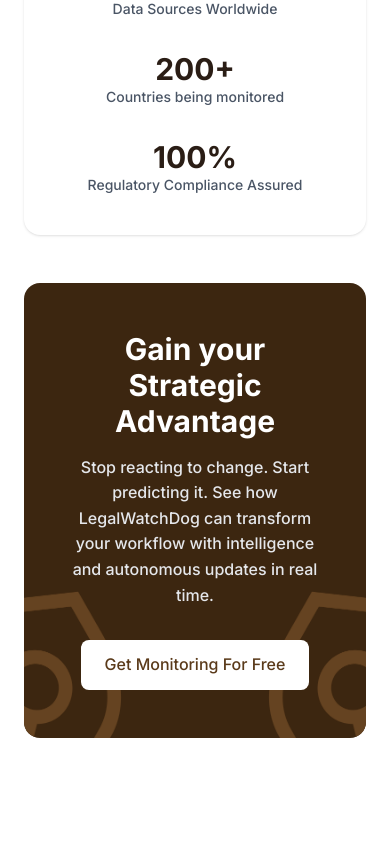
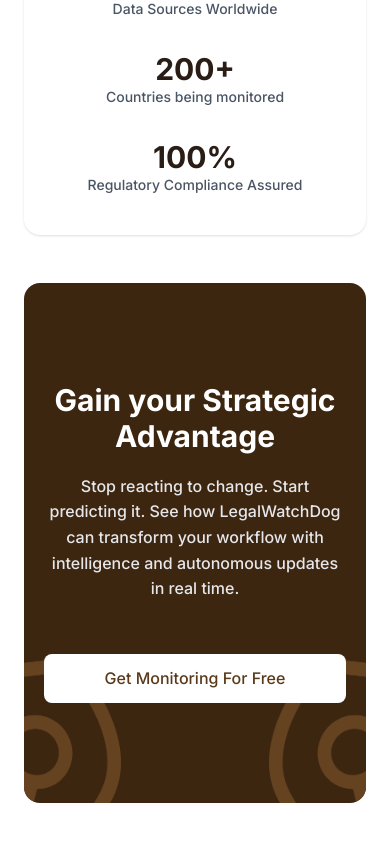
Before and after one commit to hngprojects/legal-watch-dog-FE, a Vue app: page / in a window 390 px wide. Shown: the part 1387-2228 px from the top of the page. Built offline with nearby package versions, Linux system fonts and the light colour scheme; the HTML template or start-up script is replaced by a standard one.

Commit message:
feat: make CTA card responsive

```diff
--- a/src/components/organisms/GlobalStatsSection.vue
+++ b/src/components/organisms/GlobalStatsSection.vue
@@ -39,17 +39,17 @@
     </div>
 
     <!-- Brown CTA Section -->
-    <div class="rounded-2xl bg-[#3c2610] text-white relative overflow-hidden p-12 text-center">
+    <div class="rounded-2xl bg-[#3c2610] h-130 flex flex-col items-center justify-center text-white relative overflow-hidden p-5 md:p-12 text-center">
       <div
-        class="absolute left-0 top-0 h-full w-40 bg-no-repeat bg-bottom"
+        class="absolute left-0 top-0 h-full w-40 md:w-60 lg:w-90 bg-no-repeat bg-bottom"
         style="background-image: url('images/logo.png'); background-size: contain"
       ></div>
       <div
-        class="absolute right-0 top-0 h-full w-40 bg-no-repeat bg-bottom scale-x-[-1]"
+        class="absolute right-0 top-0 h-full w-40 md:w-60 lg:w-90 bg-no-repeat bg-bottom scale-x-[-1]"
         style="background-image: url('images/logo.png'); background-size: contain"
       ></div>
 
-      <div class="relative z-10 space-y-4 max-w-2xl mx-auto">
+      <div class="relative z-10 flex flex-col gap-5 max-w-2xl mx-auto">
         <h2 class="text-3xl font-bold">Gain your Strategic Advantage</h2>
 
         <p class="text-gray-200">
@@ -58,7 +58,7 @@
         </p>
 
         <button
-          class="bg-white text-[#5A3A1A] px-6 py-3 rounded-lg font-medium hover:bg-gray-100 transition mt-4"
+          class="bg-white text-[#5A3A1A] px-6 py-3 rounded-lg font-medium hover:bg-gray-100 transition mt-8"
         >
           Get Monitoring For Free
         </button>
```
